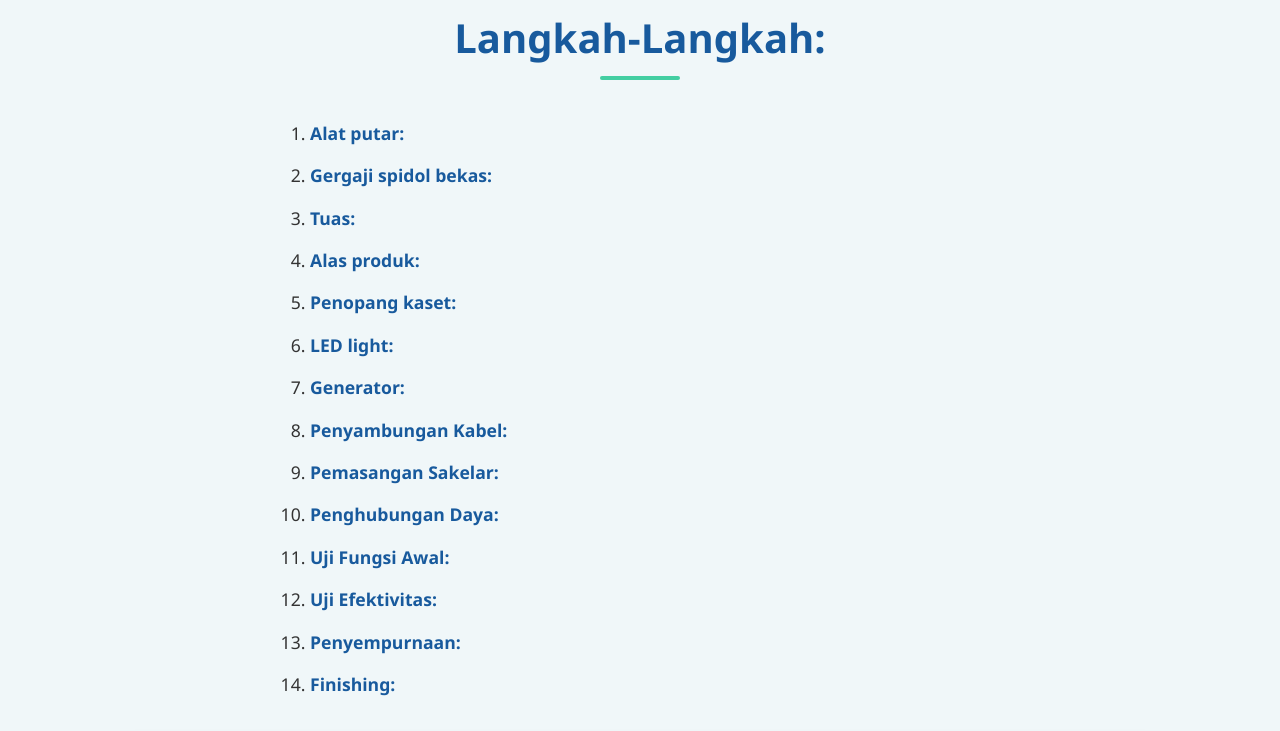
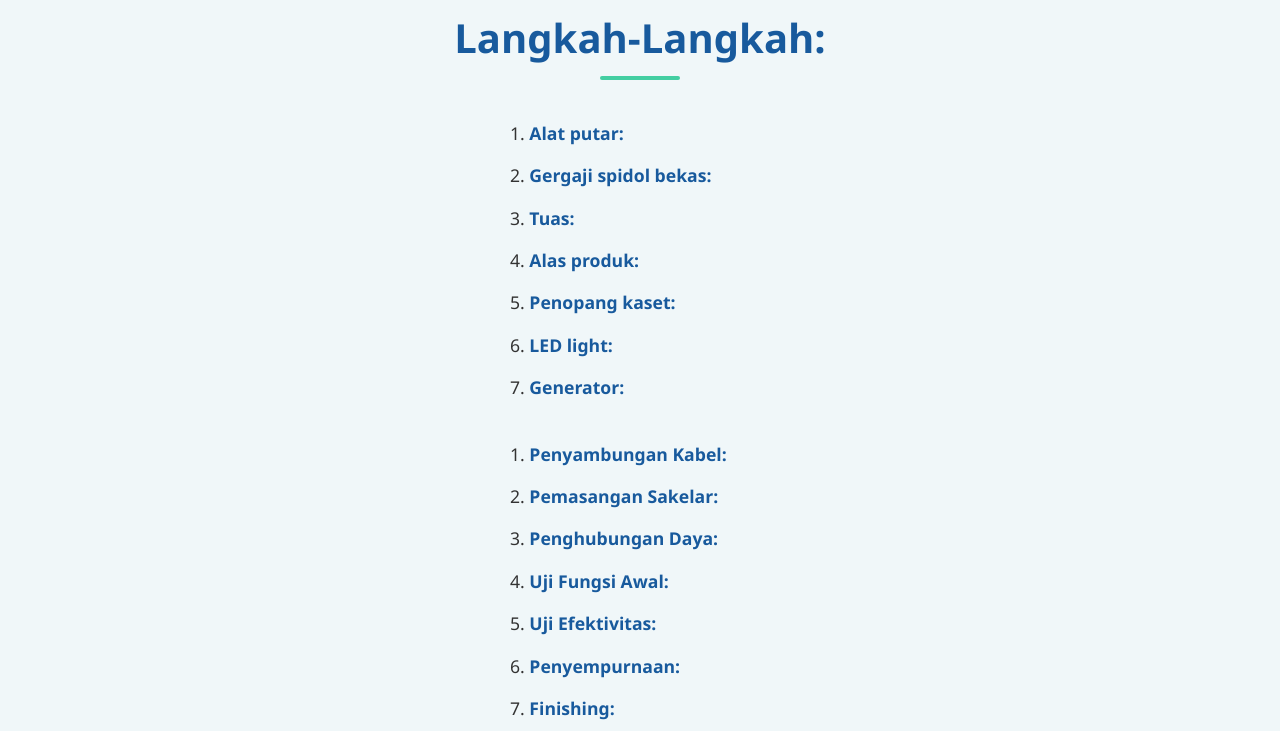
Before and after one commit to saffan4hp/hahcapek, a plain HTML site: page bismillah/index.html in a window 1280 px wide. Shown: the part 1990-2721 px from the top of the page. Drawn offline with Linux system fonts and the light colour scheme.

Commit message:
Update index.html

```diff
--- a/bismillah/index.html
+++ b/bismillah/index.html
@@ -284,6 +284,29 @@
             border-radius: 8px;
             box-shadow: 0 8px 25px rgba(0,0,0,0.15);
         }
+
+        .step-columns {
+    display: flex;
+    justify-content: center;
+    gap: 40px;
+    flex-wrap: wrap;
+    margin-top: 20px;
+}
+
+.step-left, .step-right {
+    width: 300px;
+    font-size: 1rem;
+    color: #333;
+    padding: 0;
+    list-style-position: inside;
+}
+
+.step-left li,
+.step-right li {
+    margin-bottom: 1rem;
+    line-height: 1.5;
+}
+
 
         /* Testimonial Section */
         #testimonial {
@@ -594,7 +617,7 @@
                 <div class="line"></div>
             </div>
             <div class="step">
-                <ol>
+                <ol class="step-left">
                     <li>
                         <b><span class="tooltip" tabindex="0">
                             Alat putar:
@@ -637,6 +660,8 @@
                             <span class="tooltip-text">Tempelkan Generator di antara Alat Putar dan LED Light pada Alas Produk</span>
                         </span></b>
                     </li>
+                </ol>
+                <ol class="step-right">
                     <li>
                         <b><span class="tooltip" tabindex="0">
                             Penyambungan Kabel:
```
